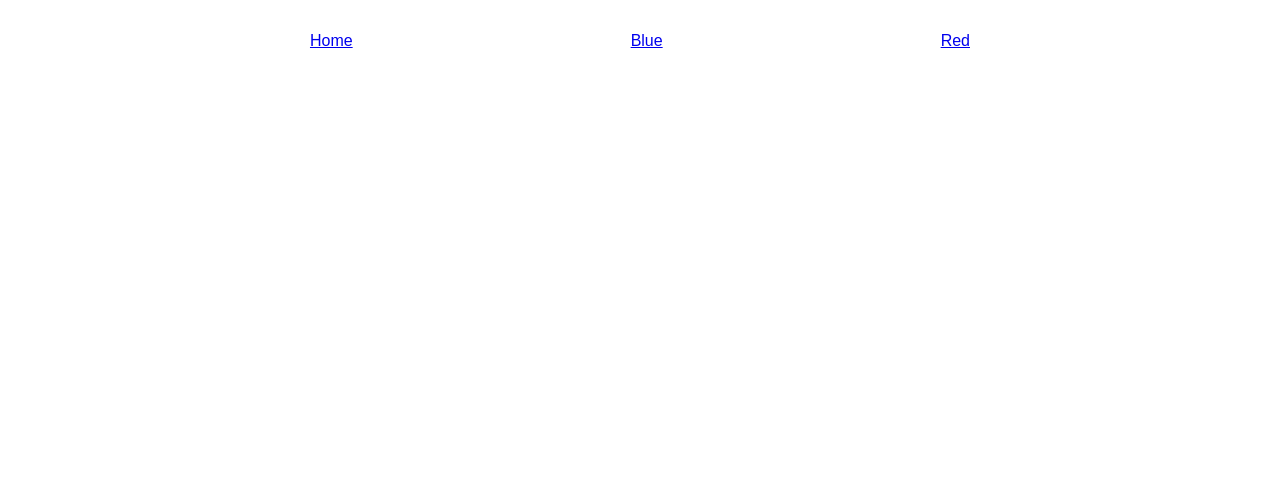
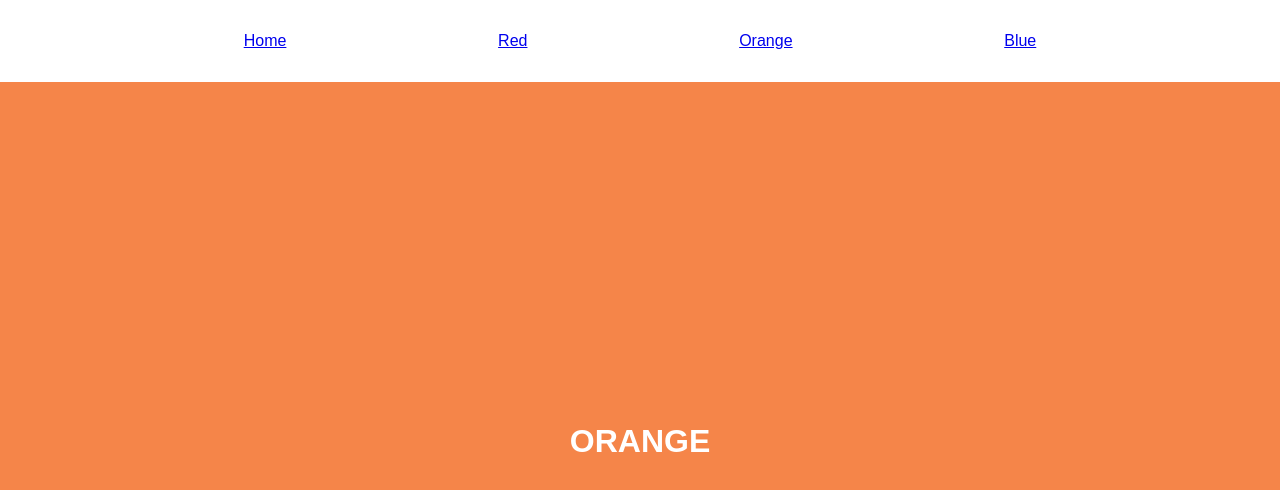
Before and after one commit to arandel1/react-router-project, a React (Vite) app: page /orange in a window 1280 px wide. Before the commit this address had no page. Shown: the top 490 px of the page. Built offline with nearby package versions, Linux system fonts and the light colour scheme.

Commit message:
finishing up tab completed and added an orange componenet

```diff
--- a/src/App.jsx
+++ b/src/App.jsx
@@ -2,22 +2,26 @@ import './App.css';
 import { Routes, Route, Link } from "react-router-dom";
 import Blue from './components/Blue';
 import Red from './components/Red';
+import Home from './components/Home';
+import Orange from './components/Orange';
 
 function App() {
-
 
   return (
     <>
       <div id="container">
         <div id="navbar">
           <Link to = '/'>Home</Link>
+          <Link to = '/'>Red</Link>
+          <Link to = '/'>Orange</Link>
           <Link to = '/'>Blue</Link>
-        <Link to = '/'>Red</Link>
         </div>
         <div id="main-section">
           <Routes>
             <Route path = '/blue' element = {<Blue/>} />
             <Route path = '/red' element = {<Red/>} />
+            <Route path = '/orange' element = {<Orange/>} />
+            <Route path = '/home' element = {<Home/>} />
           </Routes>
         </div>
       </div>
--- /dev/null
+++ b/src/components/Orange.jsx
@@ -0,0 +1,15 @@
+import { Link } from "react-router-dom"
+
+
+function Orange(){
+
+  return (
+    <>
+      <div className = "orange">
+        <h1>ORANGE</h1>
+      </div>
+    </>
+  )
+}
+
+export default Orange
--- a/src/index.css
+++ b/src/index.css
@@ -28,15 +28,18 @@ body > div {
   justify-content: center;
 }
 .red {
-  background-color: #b05f6d;
+  background-color: #FF5747;
   color: white;
 }
 .blue {
   background-color: #275db3;
   color: white;
 }
-
 .home {
   background-color: white;
   color: black;
 }
+.orange {
+  background-color: #F58549;
+  color: white;
+}
```
Lines whose indentation alone changed are shown as unchanged.
